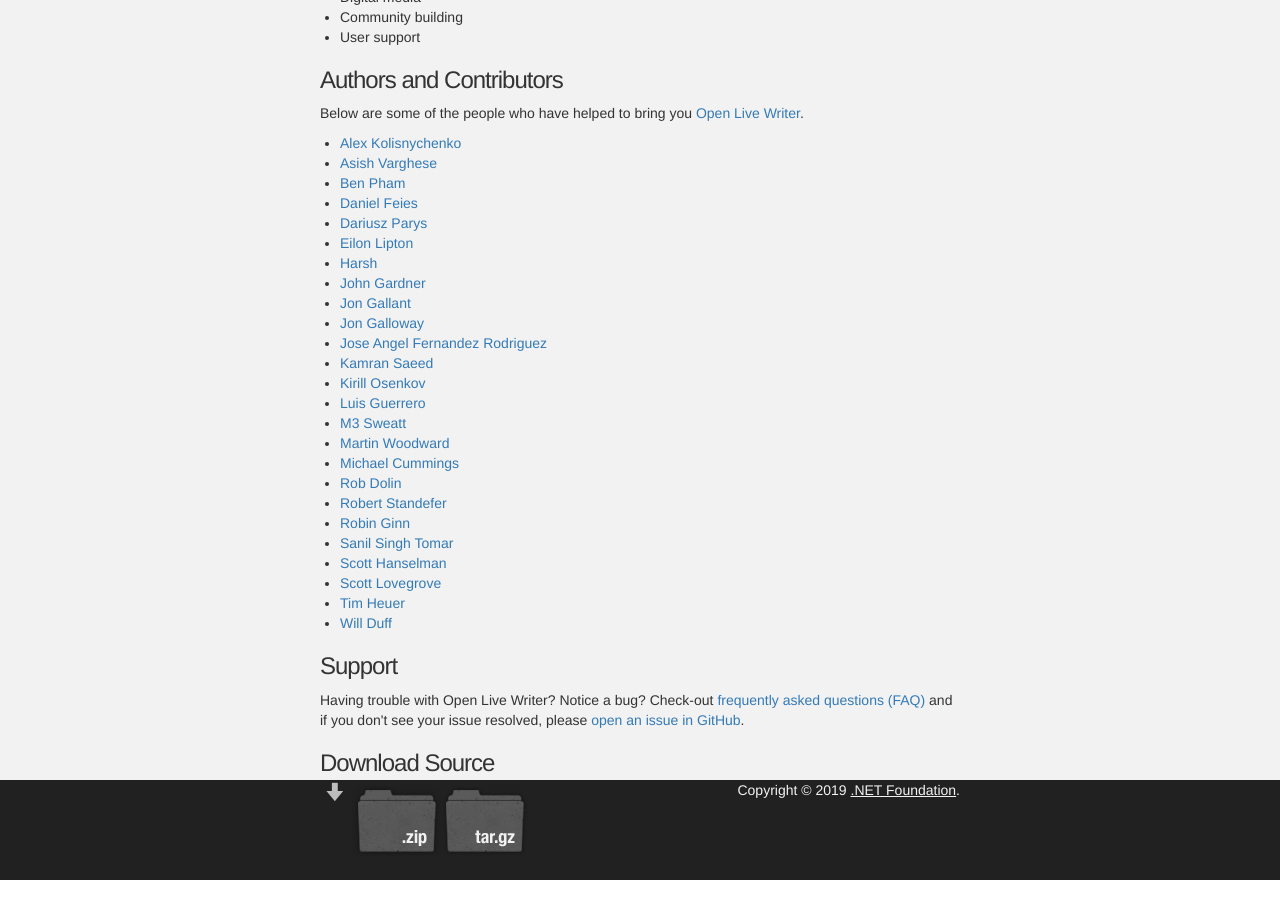
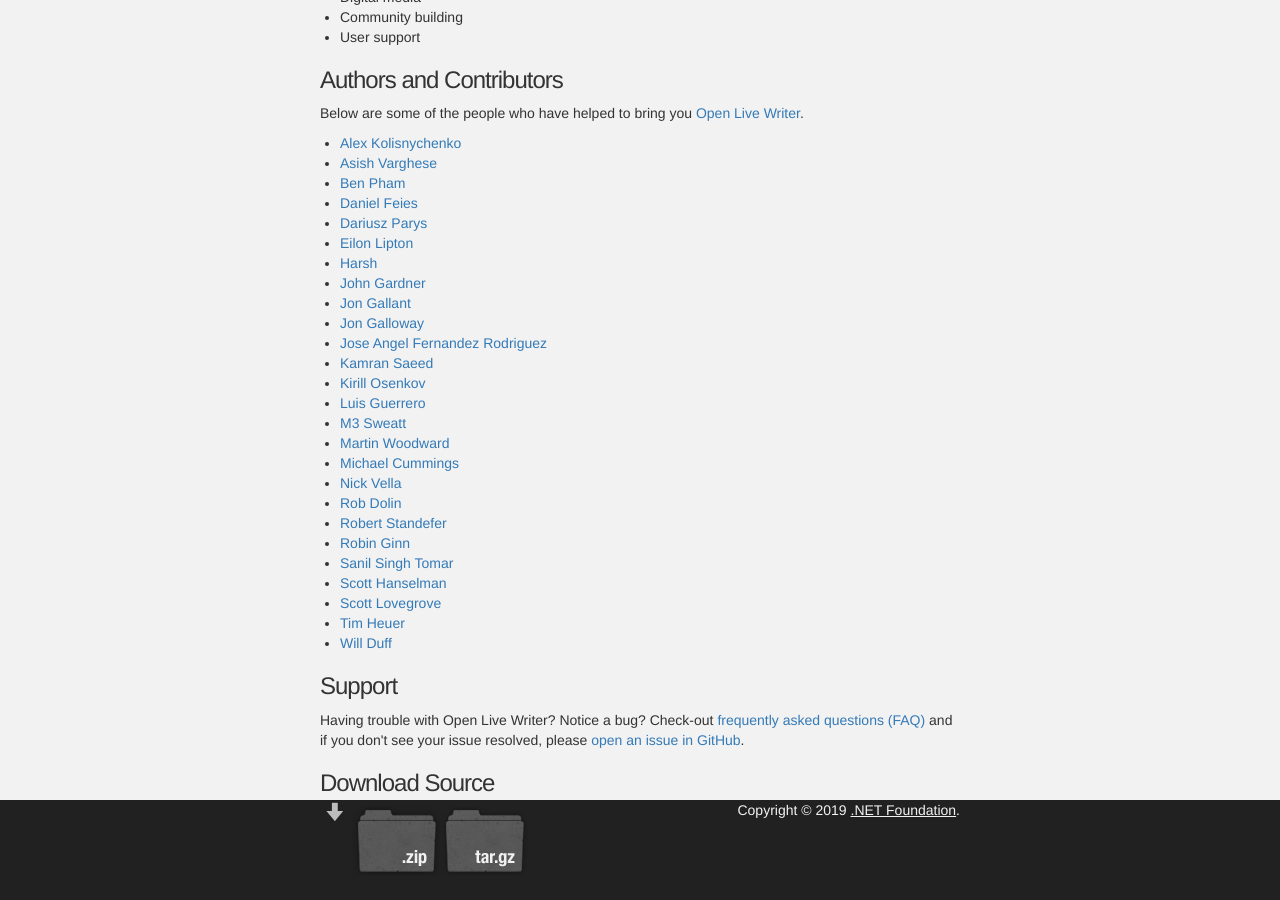
Before and after one commit to OpenLiveWriter/OpenLiveWriter.Github.io, a Jekyll site: the page built from index.html, in a window 1280 px wide and 900 px high, scrolled down 1264 px. Built offline with Jekyll 4.4.1, drawn with Linux system fonts in a browser that asks for light colours.

Commit message:
Update contributors
Adding myself to the list of project contributors as I believe I have completed a significant amount of work on the project. Please feel free to revert this change if unwarranted.

```diff
--- a/index.html
+++ b/index.html
@@ -72,6 +72,7 @@
     <li><a href="http://blogs.msdn.com/b/mthree/">M3 Sweatt</a></li>
     <li><a href="https://github.com/martinwoodward">Martin Woodward</a></li>
     <li><a href="http://michaelcummings.net/">Michael Cummings</a></li>
+    <li><a href="https://github.com/nvella_">Nick Vella</a></li>
     <li><a href="http://blog.robdolin.com/">Rob Dolin</a></li>
     <li><a href="https://github.com/RobStand">Robert Standefer</a></li>
     <li><a href="https://github.com/rginn">Robin Ginn</a></li>
```
